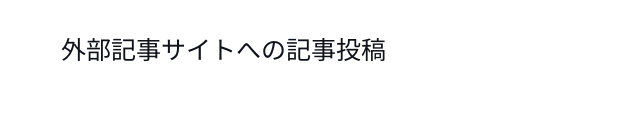
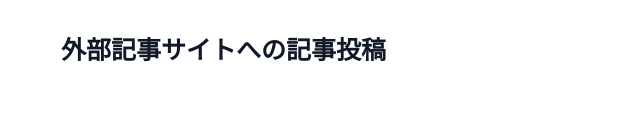
Before and after one commit to ebi-yu/resume, an Astro site: page /about in a window 1280 px wide. Shown: the part 2777-2896 px from the top of the page, without its empty margins (210-850 px from the left). Built offline with nearby package versions, Linux system fonts and the light colour scheme; Astro itself is replaced by a stand-in of ours.

Commit message:
🩹  profile.mdの微修正

```diff
--- a/src/components/mdx-component/profile.mdx
+++ b/src/components/mdx-component/profile.mdx
@@ -58,7 +58,7 @@ tags: ["About"]
 - [OSS の knowledge を社内サーバに建てて運用](https://github.com/ebi-yu/knowledge)
   ![knowledge](https://raw.githubusercontent.com/ebi-yu/ebi-yu.github.io/main/public/knowledge-site.png)
 
-##### 外部記事サイトへの記事投稿
+##### **外部記事サイトへの記事投稿**
 
 ### [qita](https://qiita.com/Nicasdream0)
 
```
